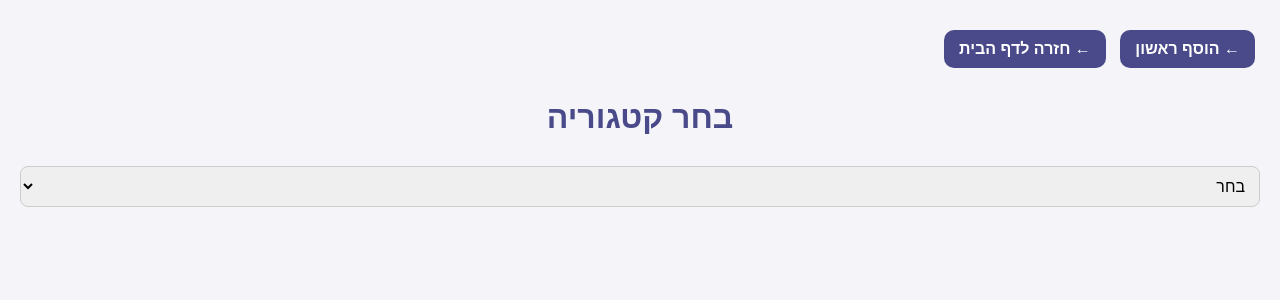
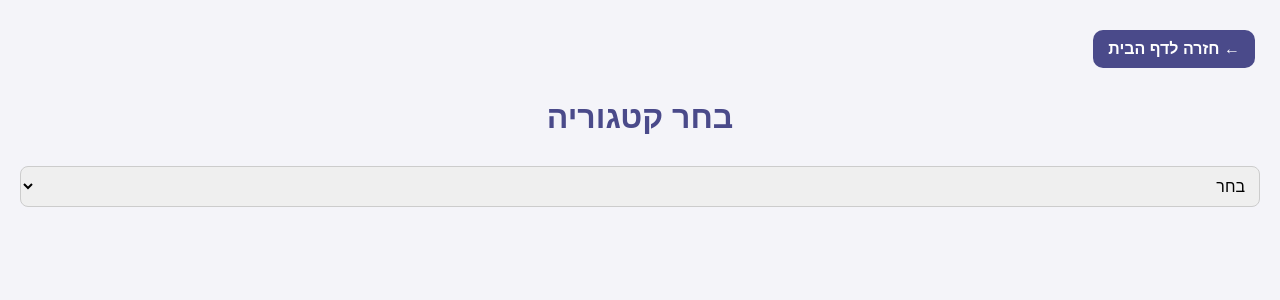
Before and after one commit to ShiraSchw/Rishonim_site, a Flask app: page /app/search_by_book in a window 1280 px wide. Shown: the top 300 px of the page. Run offline with Flask 3, Linux system fonts and the light colour scheme; data that the repository does not hold is empty.

Commit message:
home buttun

```diff
--- a/templates/search_by_book_home.html
+++ b/templates/search_by_book_home.html
@@ -6,7 +6,6 @@
   <link rel="stylesheet" href="{{ url_for('static', filename='style.css') }}">
 </head>
 <body>
-<a href="{{ url_for('app_routes.add.add_rishon') }}" class="btn">← הוסף ראשון</a>
 <a href="{{ url_for('app_routes.home.home') }}" class="btn">← חזרה לדף הבית</a>
   <h1>בחר קטגוריה</h1>
 
```
